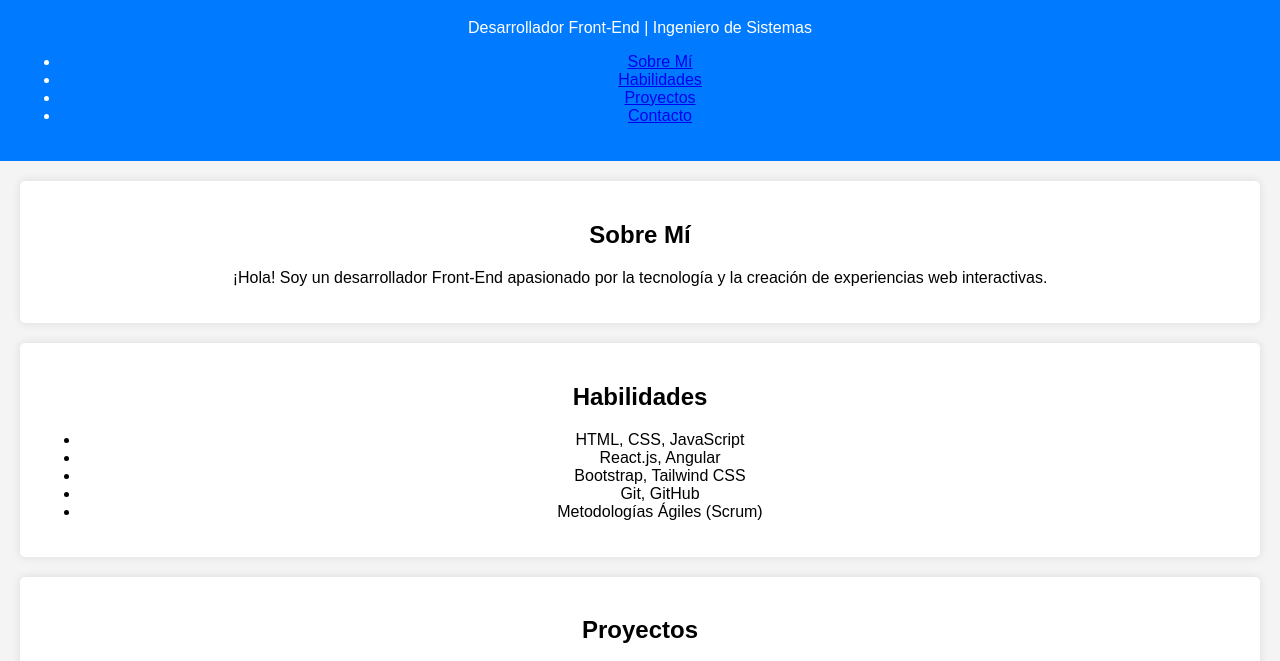
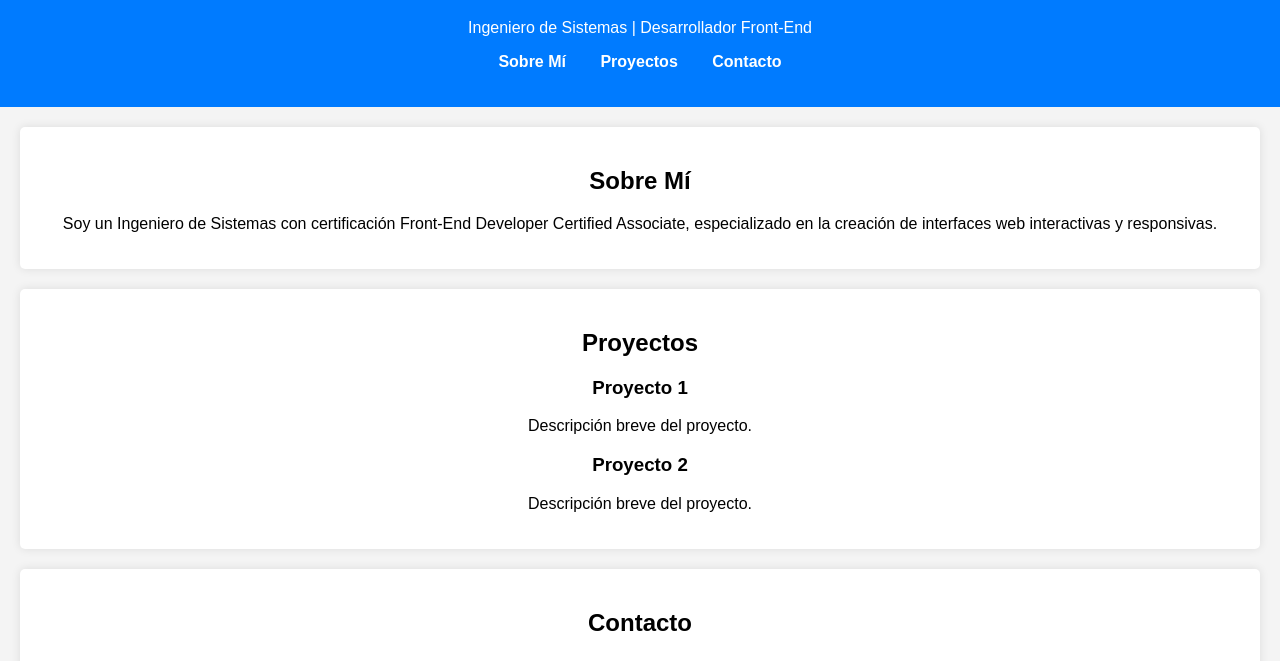
Before and after one commit to camilo-cucariano/portafolio, a plain HTML site: page index.html in a window 1280 px wide. Shown: the part 81-742 px from the top of the page. Drawn offline with Linux system fonts and the light colour scheme; a script that the page names is missing.

Commit message:
Actualizacion de portafoilo

```diff
--- a/index.html
+++ b/index.html
@@ -9,11 +9,10 @@
 <body>
     <header>
         <h1>Mi Portafolio</h1>
-        <p>Desarrollador Front-End | Ingeniero de Sistemas</p>
+        <p>Ingeniero de Sistemas | Desarrollador Front-End</p>
         <nav>
             <ul>
                 <li><a href="#about">Sobre Mí</a></li>
-                <li><a href="#skills">Habilidades</a></li>
                 <li><a href="#projects">Proyectos</a></li>
                 <li><a href="#contact">Contacto</a></li>
             </ul>
@@ -22,18 +21,7 @@
 
     <section id="about">
         <h2>Sobre Mí</h2>
-        <p>¡Hola! Soy un desarrollador Front-End apasionado por la tecnología y la creación de experiencias web interactivas.</p>
-    </section>
-
-    <section id="skills">
-        <h2>Habilidades</h2>
-        <ul>
-            <li>HTML, CSS, JavaScript</li>
-            <li>React.js, Angular</li>
-            <li>Bootstrap, Tailwind CSS</li>
-            <li>Git, GitHub</li>
-            <li>Metodologías Ágiles (Scrum)</li>
-        </ul>
+        <p>Soy un Ingeniero de Sistemas con certificación Front-End Developer Certified Associate, especializado en la creación de interfaces web interactivas y responsivas.</p>
     </section>
 
     <section id="projects">
@@ -51,17 +39,13 @@
     <section id="contact">
         <h2>Contacto</h2>
         <form id="contact-form">
-            <input type="text" id="name" placeholder="Nombre" required>
-            <input type="email" id="email" placeholder="Email" required>
-            <textarea id="message" placeholder="Mensaje" required></textarea>
+            <input type="text" placeholder="Nombre" required>
+            <input type="email" placeholder="Email" required>
+            <textarea placeholder="Mensaje" required></textarea>
             <button type="submit">Enviar</button>
         </form>
     </section>
 
-    <footer>
-        <p>&copy; 2024 Mi Portafolio | <a href="https://github.com/tuusuario" target="_blank">GitHub</a> | <a href="https://linkedin.com/in/tuusuario" target="_blank">LinkedIn</a></p>
-    </footer>
-
     <script src="script.js"></script>
 </body>
 </html>
--- a/scrip.js
+++ b/scrip.js
@@ -1,4 +1,7 @@
 document.getElementById('contact-form').addEventListener('submit', function(event) {
     event.preventDefault();
     alert('Mensaje enviado correctamente');
+
+    // Limpiar los campos del formulario después del envío
+    document.querySelector('#contact-form').reset();
 });
--- a/styles.css
+++ b/styles.css
@@ -1,3 +1,5 @@
+
+/* Estilos generales */
 body {
     font-family: Arial, sans-serif;
     margin: 0;
@@ -10,6 +12,22 @@ header {
     background: #007bff;
     color: white;
     padding: 20px;
+}
+
+nav ul {
+    list-style: none;
+    padding: 0;
+}
+
+nav ul li {
+    display: inline;
+    margin: 0 15px;
+}
+
+nav ul li a {
+    color: white;
+    text-decoration: none;
+    font-weight: bold;
 }
 
 section {
```
